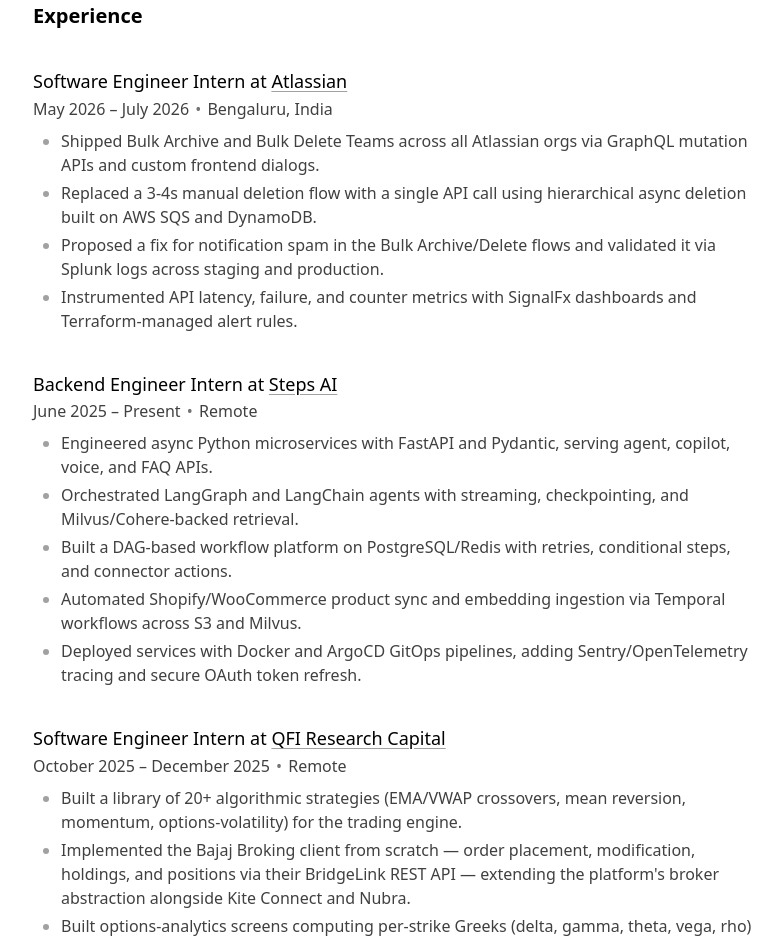
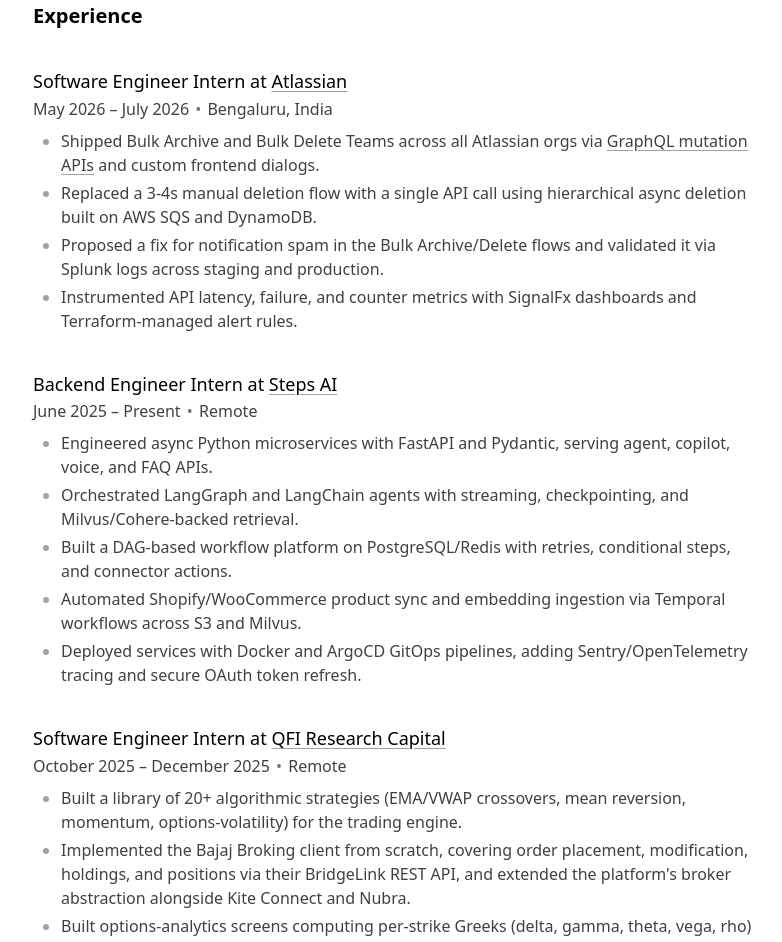
Before and after one commit to SumitKumar-17/SumitKumar-17.github.io, a SvelteKit app: page /resume in a window 1280 px wide. Shown: the part 360-1302 px from the top of the page, without its empty margins (247-1029 px from the left). Built offline with nearby package versions, Linux system fonts and the light colour scheme; no server answers.

Commit message:
feat: updates

```diff
--- a/src/routes/resume/+page.svelte
+++ b/src/routes/resume/+page.svelte
@@ -89,7 +89,13 @@
   >
     <li>
       Shipped <b>Bulk Archive</b> and <b>Bulk Delete Teams</b> across all Atlassian
-      orgs via <b>GraphQL mutation APIs</b> and custom frontend dialogs.
+      orgs via
+      <a
+        class="link"
+        href="https://developer.atlassian.com/platform/teams/graphql/#mutations_bulkDeleteTeams"
+        target="_blank"
+        rel="noreferrer">GraphQL mutation APIs</a
+      > and custom frontend dialogs.
     </li>
     <li>
       Replaced a 3-4s manual deletion flow with a single API call using
@@ -148,10 +154,10 @@
       trading engine.
     </li>
     <li>
-      Implemented the <b>Bajaj Broking</b> client from scratch — order
-      placement, modification, holdings, and positions via their BridgeLink
-      REST API — extending the platform's broker abstraction alongside
-      <b>Kite Connect</b> and <b>Nubra</b>.
+      Implemented the <b>Bajaj Broking</b> client from scratch, covering
+      order placement, modification, holdings, and positions via their
+      BridgeLink REST API, and extended the platform's broker abstraction
+      alongside <b>Kite Connect</b> and <b>Nubra</b>.
     </li>
     <li>
       Built options-analytics screens computing per-strike Greeks (delta,
```
